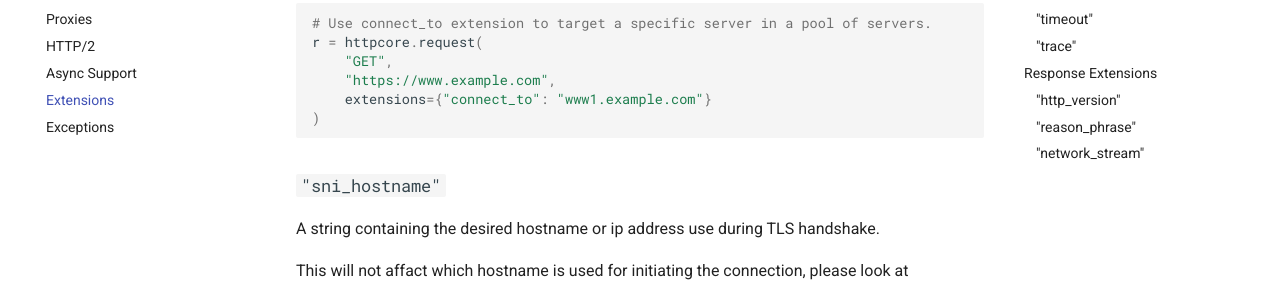
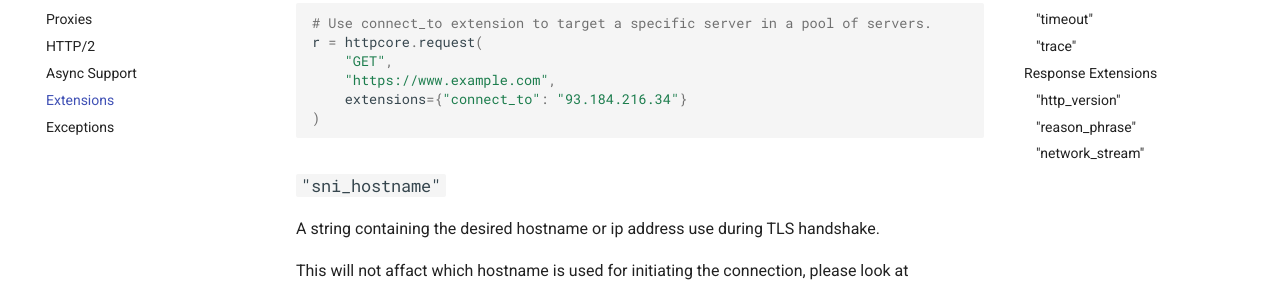
Before and after one commit to encode/httpcore, an MkDocs documentation site: the page built from docs/extensions.md, in a window 1280 px wide and 900 px high, scrolled down 1562 px. Shown: the part 170-453 px from the top of the window. Built offline with MkDocs 1.6.1 and Material for MkDocs 9.7.7, drawn with Linux system fonts in a browser that asks for light colours; comment, search, counter and statistics services are not loaded.

Commit message:
Update docs/extensions.md
Co-authored-by: Tom Christie <tom@tomchristie.com>

````diff
--- a/docs/extensions.md
+++ b/docs/extensions.md
@@ -83,7 +83,7 @@ For example:
 r = httpcore.request(
     "GET",
     "https://www.example.com",
-    extensions={"connect_to": "www1.example.com"}
+    extensions={"connect_to": "93.184.216.34"}
 )
 ```
 
````
